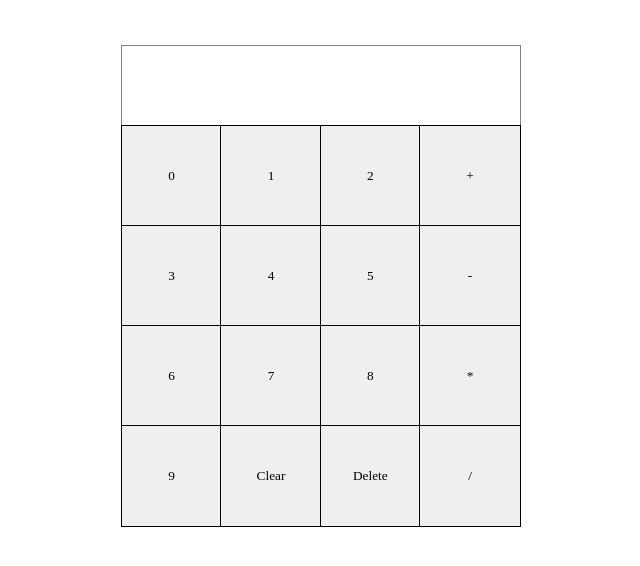
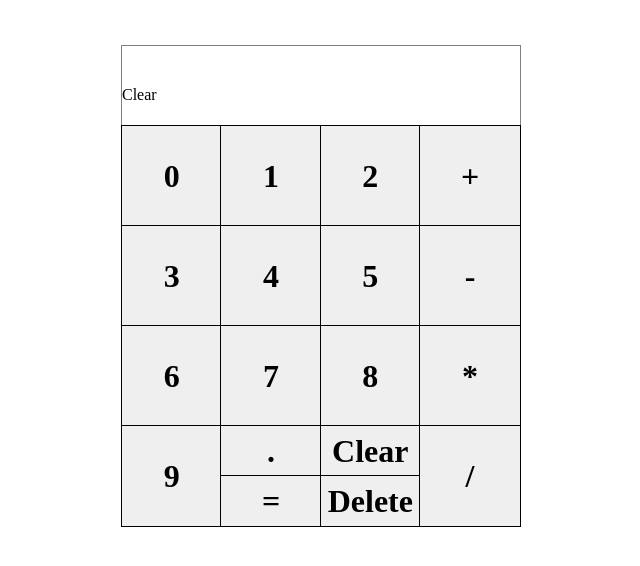
Before and after one commit to GiftAmarachiMark/Calculator, a plain HTML site: page index.html in a window 1280 px wide. Both pictures are taken after a click on the button "Clear". Shown: the part 40-606 px from the top of the page, without its empty margins (319-959 px from the left). Drawn offline with Linux system fonts and the light colour scheme; a web font is replaced by a local one.

Commit message:
Added JS Functionality

```diff
--- a/index.html
+++ b/index.html
@@ -5,6 +5,8 @@
     <meta name="viewport" content="width=device-width, initial-scale=1.0">
     <title>Calculator</title>
     <link rel="stylesheet" href="style.css">
+
+    <script src="./main.js" defer></script>
 
     <link rel="preconnect" href="https://fonts.googleapis.com">
     <link rel="preconnect" href="https://fonts.gstatic.com" crossorigin>
@@ -16,23 +18,30 @@
 
     <div class="container">
         <div class="screen">
+            <div data-screen="result"></div>
             <div data-screen="input"></div>
-            <div data-screen="result"></div>
         </div>
         <div class="keyboard">
             <div class="numbers">
-                <button class=" box">0</button>
-                <button class=" box">1</button>
-                <button class=" box">2</button>
-                <button class=" box">3</button>
-                <button class=" box">4</button>
-                <button class=" box">5</button>
-                <button class=" box">6</button>
-                <button class=" box">7</button>
-                <button class=" box">8</button>
-                <button class=" box">9</button>
-                <button data-operation="clear" class="box">Clear</button>
-                <button data-operation="delete" class="box">Delete</button>
+                <button class="box" data-number="0">0</button>
+                <button class="box" data-number="1">1</button>
+                <button class="box" data-number="2">2</button>
+                <button class="box" data-number="3">3</button>
+                <button class="box" data-number="4">4</button>
+                <button class="box" data-number="5">5</button>
+                <button class="box" data-number="6">6</button>
+                <button class="box" data-number="7">7</button>
+                <button class="box" data-number="8">8</button>
+                <button class="box" data-number="9">9</button>
+
+                <div class="box">
+                    <button class="child-box" data-number=".">.</button>
+                    <button class="child-box" data-operation="equals">=</button>
+                </div>
+                <div class="box">
+                    <button data-operation="clear" class="child-box">Clear</button>
+                    <button data-operation="delete" class="child-box">Delete</button>
+                </div>
             </div>
             <div class="operations">
                 <button data-operation="plus" class="box">+</button>
--- a/main.js
+++ b/main.js
@@ -0,0 +1,35 @@
+const numbers =document.querySelectorAll("[data-number]");
+
+const operations = document.querySelectorAll("[data-operation]");
+
+
+let rawString="" ;
+
+numbers.forEach((number)=>{
+    number.addEventListener("click",(e)=>{
+        rawString+=e.target.textContent;
+        displayRaw();
+        displayResult()
+    })
+})
+
+operations.forEach((operator)=>{
+    operator.addEventListener("click",(e)=>{
+        if(rawString[rawString.length-1] =="+" || rawString[rawString.length-1]=="-" || rawString[rawString.length-1] =="*" || rawString[rawString.length-1] =="/"){
+            return;
+        }
+        rawString+=e.target.textContent;
+        displayRaw();
+    })
+})
+
+function displayRaw(){
+    const displayInput =document.querySelector("[data-screen=input]");
+
+    displayInput.textContent =rawString
+}
+
+function displayResult(){
+    const result =document.querySelector("[data-screen=result]");
+    result.textContent =eval(rawString);
+}
--- a/style.css
+++ b/style.css
@@ -9,6 +9,8 @@
 button{
     border: none;
     outline: 1px solid;
+    font-size: 2rem;
+    font-weight: bold;
 }
 body{
     display: flex;
@@ -31,6 +33,7 @@ h1{
 }
 [data-screen="result"]{
     height: 40px;
+    font-size: 1.5rem;
 }
 
 .keyboard{
@@ -50,6 +53,11 @@ h1{
     height: 100px;
     flex-basis: 33.333%;
 }
-.operations{
-    display: flex;
+.child-box{
+    width: 100%;
+    height: 50%;
 }
+[data-operation="clear"],
+[data-operation="delete"]{
+    padding-inline: 4px;
+}
```
Also changed, not shown: 2 other files.
